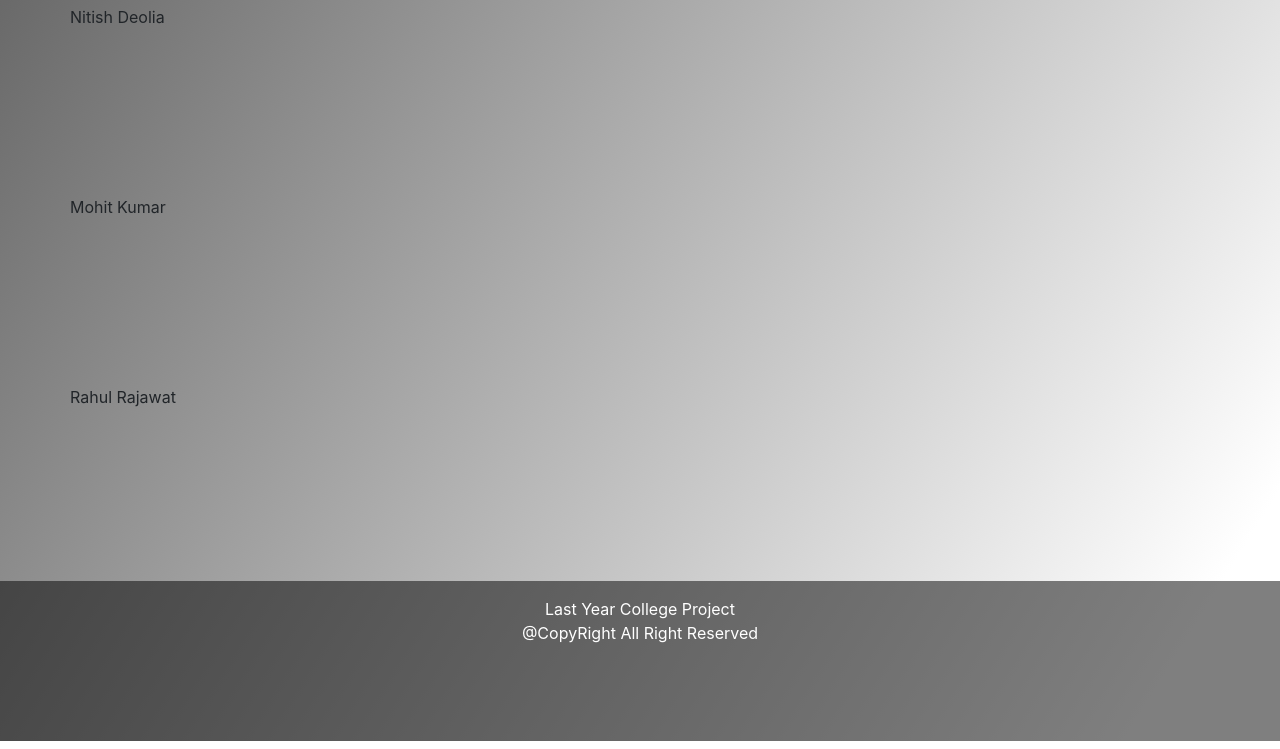
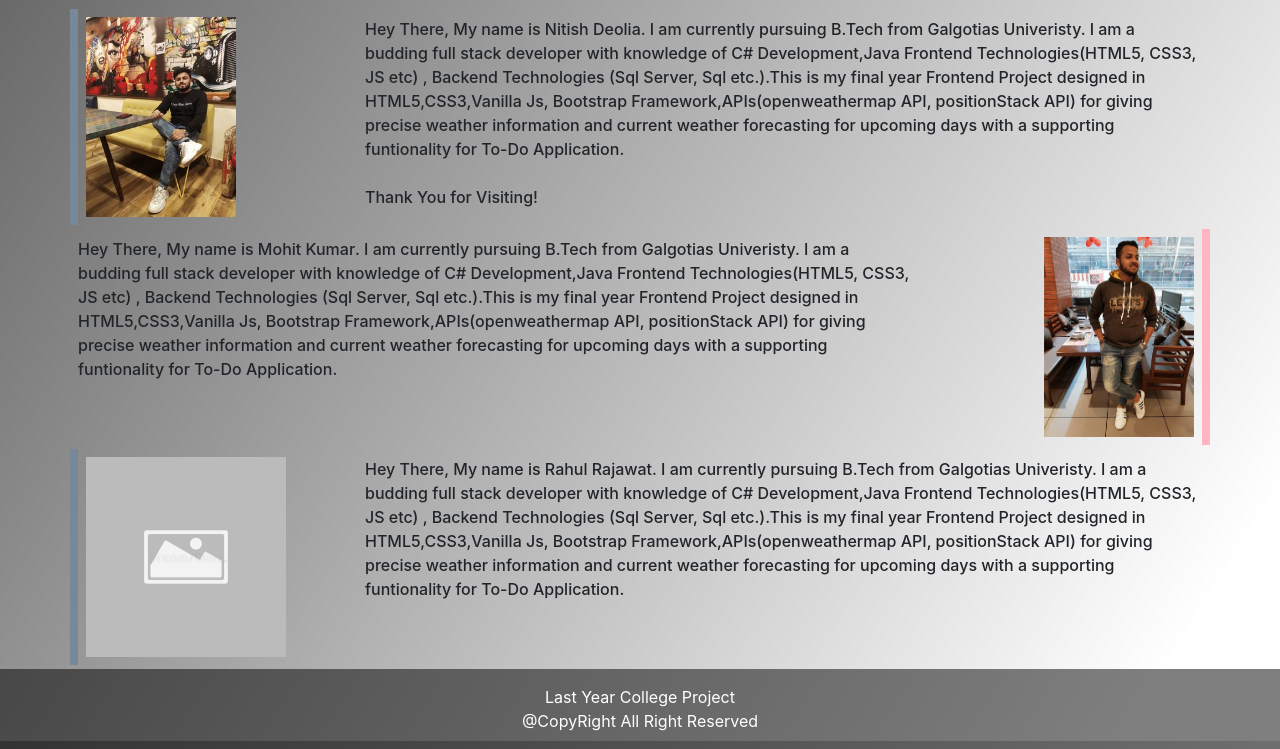
Before and after one commit to nitishdeolia/weatherapp, a plain HTML site: page AboutUs/about.html in a window 1280 px wide. Shown: the part 59-808 px from the top of the page. Drawn offline with nearby package versions, Linux system fonts and the light colour scheme.

Commit message:
About Page created including gsap animations

```diff
--- a/AboutUs/about.html
+++ b/AboutUs/about.html
@@ -45,14 +45,50 @@
     </header>
     <section class="flex-grow-1">
         <div class="container aboutcontainer m-auto">
-            <div class="row about">
-                Nitish Deolia
+            <div class="row about p-2 my-1">
+                <div class="col-md-3 m-md-0 m-1 img-container">
+                    <img id="imgfirst" class="d-block mx-auto mx-md-0" src="../assets/images/194312095_887125031841064_9220765987482020043_n.jpg" alt="">
+                </div>
+                <div class="col-md-9 pt-4 pt-md-0">
+                    <p class="text toLeft"> Hey There, My name is <span class="name">Nitish Deolia</span>. I am currently pursuing B.Tech from Galgotias Univeristy.
+                        I am a budding full stack developer with knowledge of C# Development,Java Frontend Technologies(HTML5, CSS3, JS etc)
+                        , Backend Technologies (Sql Server, Sql etc.).This is my final year Frontend Project designed in HTML5,CSS3,Vanilla Js,
+                        Bootstrap Framework,APIs(openweathermap API, positionStack API) for giving precise weather information and current
+                        weather forecasting for upcoming days with a supporting funtionality for To-Do Application.
+                        <br>
+                        <br>
+                        Thank You for Visiting!</p>
+                </div>
             </div>
-            <div class="row about">
-                Mohit Kumar
+            <div class="row about p-2 my-1">
+                <div class="order-2 order-md-0 pt-4 pt-md-0 col-md-9">
+                    <p class="text toRight">Hey There, My name is <span class="name">Mohit Kumar</span>. I am currently pursuing B.Tech from Galgotias Univeristy.
+                        I am a budding full stack developer with knowledge of C# Development,Java Frontend Technologies(HTML5, CSS3, JS etc)
+                        , Backend Technologies (Sql Server, Sql etc.).This is my final year Frontend Project designed in HTML5,CSS3,Vanilla Js,
+                        Bootstrap Framework,APIs(openweathermap API, positionStack API) for giving precise weather information and current
+                        weather forecasting for upcoming days with a supporting funtionality for To-Do Application.
+                        <br>
+                        <br>
+                    </p>
+                </div>
+                <div class="col-md-3 img-container">
+                    <img class="d-block mx-auto mx-md-0" id="right" src="../assets/images/84064214_237332763969677_2988876249951223793_n.jpg" alt="">
+                </div>
             </div>
-            <div class="row about">
-                Rahul Rajawat
+            <div class="row about p-2 my-1">
+                <div class="col-md-3 img-container">
+                    <img id="imglast" class="imgfirst d-block mx-auto mx-md-0" src="../assets/images/no-thumbnail-image-placeholder-forums-blogs-websites-148010362.jpg" alt="">
+                </div>
+                <div class="col-md-9 pt-4 pt-md-0">
+                    <p class="text toLeft">Hey There, My name is <span class="name">Rahul Rajawat</span>. I am currently pursuing B.Tech from Galgotias Univeristy.
+                        I am a budding full stack developer with knowledge of C# Development,Java Frontend Technologies(HTML5, CSS3, JS etc)
+                        , Backend Technologies (Sql Server, Sql etc.).This is my final year Frontend Project designed in HTML5,CSS3,Vanilla Js,
+                        Bootstrap Framework,APIs(openweathermap API, positionStack API) for giving precise weather information and current
+                        weather forecasting for upcoming days with a supporting funtionality for To-Do Application.
+                        <br>
+                        <br>
+                    </p>
+                </div>
             </div>
         </div>
     </section>
@@ -64,6 +100,7 @@
         </div>
     </footer>
     <!-- javascript files -->
+    <script src="https://cdnjs.cloudflare.com/ajax/libs/gsap/3.6.1/gsap.min.js" defer></script>
     <script src="https://code.jquery.com/jquery-3.5.1.slim.min.js"
         integrity="sha384-DfXdz2htPH0lsSSs5nCTpuj/zy4C+OGpamoFVy38MVBnE+IbbVYUew+OrCXaRkfj"
         crossorigin="anonymous"></script>
@@ -73,6 +110,8 @@
     <script src="https://cdn.jsdelivr.net/npm/bootstrap@4.6.0/dist/js/bootstrap.min.js"
         integrity="sha384-+YQ4JLhjyBLPDQt//I+STsc9iw4uQqACwlvpslubQzn4u2UU2UFM80nGisd026JF"
         crossorigin="anonymous"></script>
+    <!-- animations script -->
+    <script src="animation.js" defer></script>
 </body>
 
 </html>
--- a/AboutUs/about_css.css
+++ b/AboutUs/about_css.css
@@ -3,11 +3,10 @@
     padding: 0 !important;
     box-sizing: border-box !important;
 }
-
 body{
-    width: 100vw;
-    height: 100vh;
-    background: linear-gradient(122.04deg, rgba(0, 0, 0, 0.6) 0%, rgba(255, 255, 255, 0.13) 91.18%);
+    width: 100%;
+    height: 100%;
+    background: #E5E5E5;
 }
 
 #logoimg{
@@ -36,12 +35,52 @@ footer{
     color: white;
 }
 
-.aboutcontainer{
-    height: 100%;
-    width: 100%;
-}
 .about{
-    height: 33%;
     width: 100%;
     /* background-color: pink; */
 }
+
+.img-container{
+    width: 100%;
+    height: 200px;
+}
+
+img{
+    max-height: 100%;
+    max-width: 100%;
+}
+
+.text{
+    font-size: 1rem;
+    font-weight: 450;
+}
+
+.name{
+    font-weight: 500;
+}
+
+/* Media queries */
+@media only screen and (min-width:768px) {
+    body{
+        width: 100%;
+        height: 100vh;
+        background: linear-gradient(122.04deg, rgba(0, 0, 0, 0.6) 0%, rgba(255, 255, 255, 0.13) 91.18%);
+    }
+
+    .about:nth-child(1){
+        border-left: 0.5rem solid lightslategray;
+    }
+    .about:nth-child(2){
+        border-right: 0.5rem solid lightpink;
+    }
+
+    .about:nth-child(3){
+        border-left: 0.5rem solid lightslategray;
+    }
+
+    #right{
+        float: right;
+    }
+}
+
+/* animations */
--- /dev/null
+++ b/AboutUs/animation.js
@@ -0,0 +1,69 @@
+gsap.from("p.toLeft",{
+    duration : 1,
+    opacity : 0,
+    x : 50,
+    ease: "power4.out"
+})
+
+gsap.from("p.toRight",{
+    duration : 1,
+    opacity : 0,
+    x : -50,
+    ease: "power4.out"
+})
+
+// animation for mouse over action and mouse out action for first image
+
+document.querySelector("#imgfirst").addEventListener('mouseover',(event) =>{
+    gsap.to(".about:nth-child(1)",{
+        duration : 0.5,
+        borderWidth : "1rem",
+        ease : "back.out(1.7)"
+    })
+});
+
+
+
+document.querySelector("#imgfirst").addEventListener('mouseout',(event)=>{
+    gsap.to(".about:nth-child(1)",{
+        duration : 0.5,
+        borderWidth : "0.5rem",
+        ease : "power4.out"
+    })
+});
+
+// animation for mouse in action and mouse out action for second image
+
+document.querySelector("#right").addEventListener('mouseover',(event) =>{
+    gsap.to(".about:nth-child(2)",{
+        duration : 0.5,
+        borderWidth : "1rem",
+        ease : "back.out(1.7)"
+    })
+});
+
+document.querySelector("#right").addEventListener('mouseout',(event)=>{
+    gsap.to(".about:nth-child(2)",{
+        duration : 0.5,
+        borderWidth : "0.5rem",
+        ease : "power4.out"
+    })
+});
+
+// animation for mouse in action and mouse out action for third image
+
+document.querySelector("#imglast").addEventListener('mouseover',(event) =>{
+    gsap.to(".about:nth-child(3)",{
+        duration : 0.5,
+        borderWidth : "1rem",
+        ease : "back.out(1.7)"
+    })
+});
+
+document.querySelector("#imglast").addEventListener('mouseout',(event)=>{
+    gsap.to(".about:nth-child(3)",{
+        duration : 0.5,
+        borderWidth : "0.5rem",
+        ease : "power4.out"
+    })
+});
```
Also changed, not shown: assets/images/194312095_887125031841064_9220765987482020043_n.jpg (added), assets/images/84064214_237332763969677_2988876249951223793_n.jpg (added), assets/images/no-thumbnail-image-placeholder-forums-blogs-websites-148010362.jpg (added).
